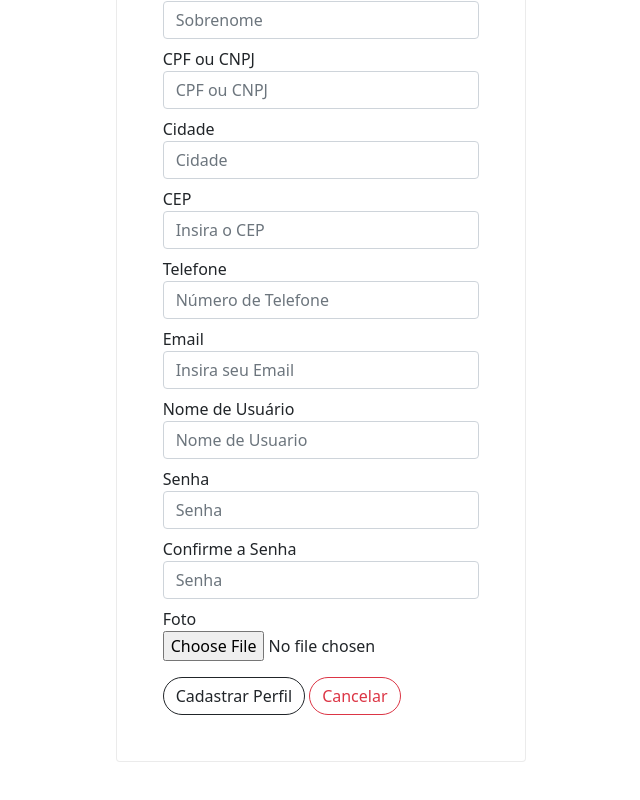
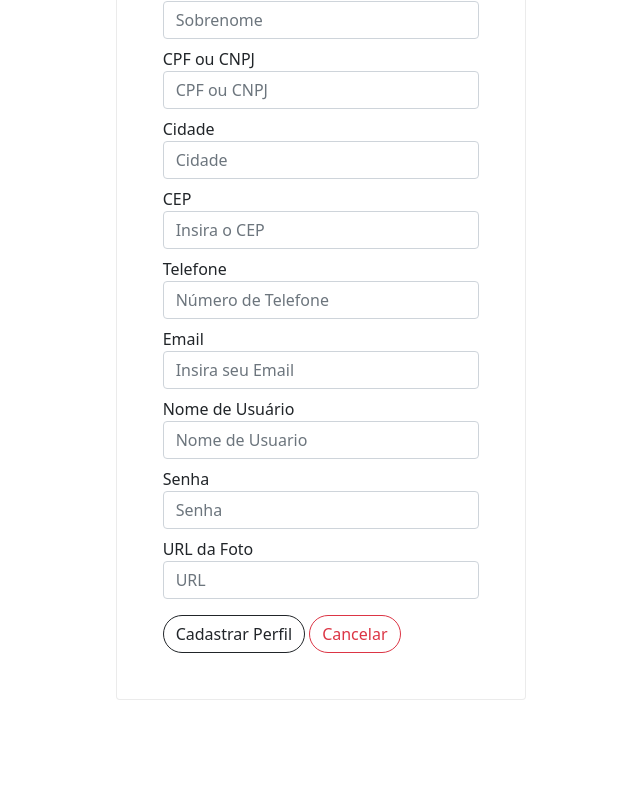
Before and after one commit to dsm-cefet-rj/trabalho-integrado-20202-preto, a React (Create React App) app in the folder paw-friends/: page /criarPerfil in a window 1280 px wide. Shown: the part 457-1257 px from the top of the page, without its empty margins (319-959 px from the left). After the commit the page ends 1205 px from the top, so only its background shows below. Built offline with nearby package versions, Linux system fonts and the light colour scheme.

Commit message:
Finalização de Frontend dos perfis

```diff
--- a/paw-friends/json-server/db.json
+++ b/paw-friends/json-server/db.json
@@ -89,88 +89,69 @@
   ],
   "profiles": [
     {
-      "id": 1,
-      "User": "usuario_teste",
-      "Nome": "usuario",
-      "Sobrenome": "teste",
-      "Email": "usu@email.com",
-      "Telefone": 21912345678,
-      "CPF": 12345678900,
-      "CEP": 12345678,
-      "Cidade": "teste",
-      "Endereço": "Rua Teste da Silva 45",
-      "Senha": "usupass",
-      "Img": "https://static-25.sinclairstoryline.com/resources/media/3f1ef009-5f3d-4be8-6f0e-6ab0862f00b5-largeScale_KendallBartley2020_webphoto320x4201.png?1603404656511"
+      "senha": "usupass",
+      "cidade": "teste1",
+      "cep": 12345678,
+      "cpf": 12345678900,
+      "telefone": 21912345678,
+      "email": "usu1@email.com",
+      "sobrenome": "teste1",
+      "nome": "usuario1",
+      "user": "usuario1_teste",
+      "img": "https://static-25.sinclairstoryline.com/resources/media/3f1ef009-5f3d-4be8-6f0e-6ab0862f00b5-largeScale_KendallBartley2020_webphoto320x4201.png?1603404656511",
+      "id": 1
     },
     {
-      "id": 2,
-      "User": "usuario_teste2",
-      "Nome": "usuario2",
-      "Sobrenome": "teste2",
-      "Email": "usu2@email.com",
-      "Telefone": 21912345678,
-      "CPF": 12345678900,
-      "CEP": 12345678,
-      "Cidade": "teste",
-      "Endereço": "Rua Teste da Silva 45",
-      "Senha": "usupass",
-      "Img": "https://static-25.sinclairstoryline.com/resources/media/3f1ef009-5f3d-4be8-6f0e-6ab0862f00b5-largeScale_KendallBartley2020_webphoto320x4201.png?1603404656511"
+      "senha": "usupass",
+      "cidade": "teste2",
+      "cep": 12345678,
+      "cpf": 12345678900,
+      "telefone": 21912345678,
+      "email": "usu2@email.com",
+      "sobrenome": "teste2",
+      "nome": "usuario2",
+      "user": "usuario2_teste",
+      "img": "https://static-25.sinclairstoryline.com/resources/media/3f1ef009-5f3d-4be8-6f0e-6ab0862f00b5-largeScale_KendallBartley2020_webphoto320x4201.png?1603404656511",
+      "id": 2
     },
     {
-      "id": 3,
-      "User": "usuario3_teste",
-      "Nome": "usuario3",
-      "Sobrenome": "teste3",
-      "Email": "usu3@email.com",
-      "Telefone": 21912345678,
-      "CPF": 12345678900,
-      "CEP": 12345678,
-      "Cidade": "teste",
-      "Endereço": "Rua Teste da Silva 45",
-      "Senha": "usupass",
-      "Img": "https://static-25.sinclairstoryline.com/resources/media/3f1ef009-5f3d-4be8-6f0e-6ab0862f00b5-largeScale_KendallBartley2020_webphoto320x4201.png?1603404656511"
+      "senha": "usupass",
+      "cidade": "teste3",
+      "cep": 12345678,
+      "cpf": 12345678900,
+      "telefone": 21912345678,
+      "email": "usu3@email.com",
+      "sobrenome": "teste3",
+      "nome": "usuario3",
+      "user": "usuario3_teste",
+      "img": "https://static-25.sinclairstoryline.com/resources/media/3f1ef009-5f3d-4be8-6f0e-6ab0862f00b5-largeScale_KendallBartley2020_webphoto320x4201.png?1603404656511",
+      "id": 3
     },
     {
-      "id": 4,
-      "User": "usuario4_teste",
-      "Nome": "usuario4",
-      "Sobrenome": "teste4",
-      "Email": "usu4@email.com",
-      "Telefone": 21912345678,
-      "CPF": 12345678900,
-      "CEP": 12345678,
-      "Cidade": "teste4",
-      "Endereço": "Rua Teste da Silva 45",
-      "Senha": "usupass",
-      "Img": "https://static-25.sinclairstoryline.com/resources/media/3f1ef009-5f3d-4be8-6f0e-6ab0862f00b5-largeScale_KendallBartley2020_webphoto320x4201.png?1603404656511"
+      "senha": "usupass",
+      "cidade": "teste4",
+      "cep": 12345678,
+      "cpf": 12345678900,
+      "telefone": 21912345678,
+      "email": "usu4@email.com",
+      "sobrenome": "teste4",
+      "nome": "usuario4",
+      "user": "usuario4_teste",
+      "img": "https://static-25.sinclairstoryline.com/resources/media/3f1ef009-5f3d-4be8-6f0e-6ab0862f00b5-largeScale_KendallBartley2020_webphoto320x4201.png?1603404656511",
+      "id": 4
     },
     {
-      "id": 5,
-      "User": "usuario5_teste",
-      "Nome": "usuario5",
-      "Sobrenome": "teste5",
-      "Email": "usu5@email.com",
-      "Telefone": 21912345678,
-      "CPF": 12345678900,
-      "CEP": 12345678,
-      "Cidade": "teste5",
-      "Endereço": "Rua Teste da Silva 45",
-      "Senha": "usupass",
-      "Img": "https://static-25.sinclairstoryline.com/resources/media/3f1ef009-5f3d-4be8-6f0e-6ab0862f00b5-largeScale_KendallBartley2020_webphoto320x4201.png?1603404656511"
-    },
-    {
-      "id": 6,
-      "User": "usuario6_teste",
-      "Nome": "usuario6",
-      "Sobrenome": "teste6",
-      "Email": "usu6@email.com",
-      "Telefone": 21912345678,
-      "CPF": 12345678900,
-      "CEP": 12345678,
-      "Cidade": "teste",
-      "Endereço": "Rua Teste da Silva 45",
-      "Senha": "usupass",
-      "Img": "https://static-25.sinclairstoryline.com/resources/media/3f1ef009-5f3d-4be8-6f0e-6ab0862f00b5-largeScale_KendallBartley2020_webphoto320x4201.png?1603404656511"
+      "senha": "usupass",
+      "cidade": "teste5",
+      "cep": 12345678,
+      "cpf": 12345678900,
+      "telefone": 21912345678,
+      "email": "usu5@email.com",
+      "sobrenome": "teste5",
+      "nome": "usuario5",
+      "user": "usuario5_teste",
+      "img": "https://static-25.sinclairstoryline.com/resources/media/3f1ef009-5f3d-4be8-6f0e-6ab0862f00b5-largeScale_KendallBartley2020_webphoto320x4201.png?1603404656511",
+      "id": 5
     }
   ]
 }
--- a/paw-friends/src/components/paginas/perfil/ProfileForm.js
+++ b/paw-friends/src/components/paginas/perfil/ProfileForm.js
@@ -6,6 +6,7 @@ import {addProfileServer, updateProfileServer, selectProfilesById} from '../../.
 import { profileSchema } from './profileSchema';
 import { yupResolver } from '@hookform/resolvers/yup';
 import { useForm } from "react-hook-form";
+import { unwrapResult } from '@reduxjs/toolkit'
 
 // import useForm from 'react-hook-form'; //
 
@@ -23,24 +24,23 @@ function ProfileForm(props) {
         resolver:yupResolver(profileSchema)
     });
 
-    const [profileOnLoad] = useState(
+    const [profile] = useState(
         id ? profileById ?? profileSchema.cast({}): profileSchema.cast({}));
 
-    const [actionType, ] = useState(
-        id ? profileById
-            ? 'profiles/updateProfile'
-            : 'profiles/addProfile'
-            : 'profiles/addProfile');
 
-    function onSubmit(profile){
-        if(actionType === 'profiles/addProfile'){
-            dispatch(addProfileServer(profile));
+    const onSubmit = (profile) => {
+        console.log("teste de clique");
+        if(typeForm === 'create'){
+            dispatch(addProfileServer(profile))
+            .then(unwrapResult)
+            .then(profnovo => {history.push(`/perfil/${profnovo.id}`)})
             alert("Você criou sua conta!")
         }else{
-            dispatch(updateProfileServer({...profile, id: profileById.id}));
+            dispatch(updateProfileServer({...profile, id: profileById.id}))
+            .then(unwrapResult)
+            .then(profnovo => {history.push(`/perfil/${profnovo.id}`)})
             alert("Você editou sua conta!")
         }
-        history.push(`/perfil/${id}`);
     }
 
     let buttonMessage = '';
@@ -58,70 +58,65 @@ function ProfileForm(props) {
                         <form onSubmit={handleSubmit(onSubmit)}>
                             <div class="form-group">
                                 <label for="InputName">Nome</label>
-                                <input type="text" name="nome" defaultValue={profileOnLoad.Nome} ref={register} class="form-control" placeholder="Nome"/>
-                                <div style={{color: "red"}}>{errors.Nome?.message}</div>
+                                <input type="text" class="form-control" placeholder="Nome" name="nome" defaultValue={profile.nome} ref={register}></input>
+                                <div style={{color: "red"}}>{errors.nome?.message}</div>
                             </div>
                             <div class="form-group mt-2">
                                 <label for="InputName">Sobrenome</label>
-                                <input type="text" name="sobrenome" defaultValue={profileOnLoad.Sobrenome} ref={register} class="form-control" placeholder="Sobrenome"/>
-                                <div style={{color: "red"}}>{errors.Sobrenome?.message}</div>
+                                <input type="text" class="form-control" placeholder="Sobrenome" name="sobrenome" defaultValue={profile.sobrenome} ref={register}></input>
+                                <div style={{color: "red"}}>{errors.sobrenome?.message}</div>
                             </div>
 
                             <div class="form-group mt-2">
                                 <label for="InputCPF/CNPJ">CPF ou CNPJ</label>
-                                <input type="number" name="cpf" defaultValue={profileOnLoad.CPF} ref={register} class="form-control" placeholder="CPF ou CNPJ"/>
-                                <div style={{color: "red"}}>{errors.CPF?.message}</div>
+                                <input type="number" class="form-control" placeholder="CPF ou CNPJ" name="cpf" defaultValue={profile.cpf} ref={register}></input>
+                                <div style={{color: "red"}}>{errors.cpf?.message}</div>
                             </div>
 
                             <div class="form-group mt-2">
                                 <label for="InputCity">Cidade</label>
-                                <input type="text" name="cidade" defaultValue={profileOnLoad.Cidade} ref={register} class="form-control" placeholder="Cidade"/>
-                                <div style={{color: "red"}}>{errors.Cidade?.message}</div>
+                                <input type="text" class="form-control" placeholder="Cidade" name="cidade" defaultValue={profile.cidade} ref={register}></input>
+                                <div style={{color: "red"}}>{errors.cidade?.message}</div>
                             </div>
 
                             <div class="form-group mt-2">
                                 <label for="InputCEP">CEP</label>
-                                <input type="number" name="cep" defaultValue={profileOnLoad.CEP} ref={register} class="form-control" placeholder="Insira o CEP"/>
-                                <div style={{color: "red"}}>{errors.CEP?.message}</div>
+                                <input type="number" class="form-control" placeholder="Insira o CEP" name="cep" defaultValue={profile.cep} ref={register}></input>
+                                <div style={{color: "red"}}>{errors.cep?.message}</div>
                             </div>
 
                             <div class="form-group mt-2">
                                 <label for="InputPhone">Telefone</label>
-                                <input type="tel" name="telefone" defaultValue={profileOnLoad.Telefone} ref={register} class="form-control" placeholder="Número de Telefone"/>
-                                <div style={{color: "red"}}>{errors.Telefone?.message}</div>
+                                <input type="tel" class="form-control" placeholder="Número de Telefone" name="telefone" defaultValue={profile.telefone} ref={register}></input>
+                                <div style={{color: "red"}}>{errors.telefone?.message}</div>
                             </div>
 
                             <div class="form-group mt-2">
                                 <label for="InputAge">Email</label>
-                                <input type="email" name="email" defaultValue={profileOnLoad.Email} ref={register} class="form-control" placeholder="Insira seu Email"/>
-                                <div style={{color: "red"}}>{errors.Email?.message}</div>
+                                <input type="email" class="form-control" placeholder="Insira seu Email" name="email" defaultValue={profile.email} ref={register}></input>
+                                <div style={{color: "red"}}>{errors.email?.message}</div>
                             </div>
 
                             <div class="form-group mt-2">
                                 <label for="tipoAnimal">Nome de Usuário</label>
-                                <input type="text" name="user" defaultValue={profileOnLoad.User} ref={register} class="form-control" placeholder="Nome de Usuario" />
-                                <div style={{color: "red"}}>{errors.User?.message}</div>
+                                <input type="text" class="form-control" placeholder="Nome de Usuario" name="user" defaultValue={profile.user} ref={register}></input>
+                                <div style={{color: "red"}}>{errors.user?.message}</div>
                             </div>
 
                             <div class="form-group mt-2">
                                 <label for="InputPass">Senha</label>
-                                <input type="password" name="senha" defaultValue={profileOnLoad.Senha} ref={register} class="form-control" placeholder="Senha"/>
-                                <div style={{color: "red"}}>{errors.Senha?.message}</div>
-                            </div>
-
-                            <div class="form-group mt-2">
-                                <label for="InputPassConfirmation">Confirme a Senha</label>
-                                <input type="password" name="senha" defaultValue={profileOnLoad.Senha} ref={register} class="form-control" placeholder="Senha"/>
-                                <div style={{color: "red"}}>{errors.Senha?.message}</div>
+                                <input type="password" class="form-control" placeholder="Senha" name="senha" defaultValue={profile.senha} ref={register}></input>
+                                <div style={{color: "red"}}>{errors.senha?.message}</div>
                             </div>
 
                             <div class="image-file mt-2">
-                                <label class="custom-file-label">Foto</label>
-                                <input type="file" defaultValue={profileOnLoad.Img} ref={register} class="custom-file-input"/>
-                                <div class="invalid-feedback">Arquivo não válido</div>
+                                <label class="custom-file-label">URL da Foto</label>
+                                <input type="text"  class="form-control" placeholder="URL" name="img" defaultValue={profile.img} ref={register}></input>
+                                <div style={{color: "red"}}>{errors.img?.message}</div>
                             </div>
 
                             <button type="submit" className="button-line btn btn-outline-dark mt-3 text-capitalize">{buttonMessage}</button>
+
                             <Link to="/index">
                                 <button type="button" className="button-line btn btn-outline-danger mt-3 text-capitalize">Cancelar</button>
                             </Link>
--- a/paw-friends/src/components/paginas/perfil/profileSchema.js
+++ b/paw-friends/src/components/paginas/perfil/profileSchema.js
@@ -5,16 +5,16 @@ setLocale(ptForm)
 
 export let profileSchema = object().shape(
     {
+
         id: number(),
-        User: string().required().max(20),
-        Nome: string().required().max(30),
-        Sobrenome: string().required().max(30),
-        Email: string().required().max(40),
-        Telefone: number().required().positive().integer().max(16).min(8),
-        CPF: number().required().min(9).max(11),
-        CEP: number().required().min(8).max(8),
-        Cidade: string().required().max(30),
-        Endereço: string().max(60),
-        Senha: string().required().min(6).max(18),
+        user: string().required().max(20),
+        nome: string().required().max(30),
+        sobrenome: string().required().max(30),
+        email: string().required().max(40),
+        telefone: number().required().positive().integer().max(9999999999999).min(10000000),
+        cpf: number().required().min(1000000000).max(99999999999),
+        cep: number().required().min(1).max(99999999),
+        cidade: string().required().max(30),
+        senha: string().required().max(18),
     }
 )
```
Also changed, not shown: paw-friends/src/components/paginas/perfil/ProfileCard.js (+8 -7 lines), paw-friends/src/components/paginas/perfil/ProfilePage.js (+12 -3 lines), paw-friends/src/store/reducers/profilesReducer.js (+4 -4 lines).
